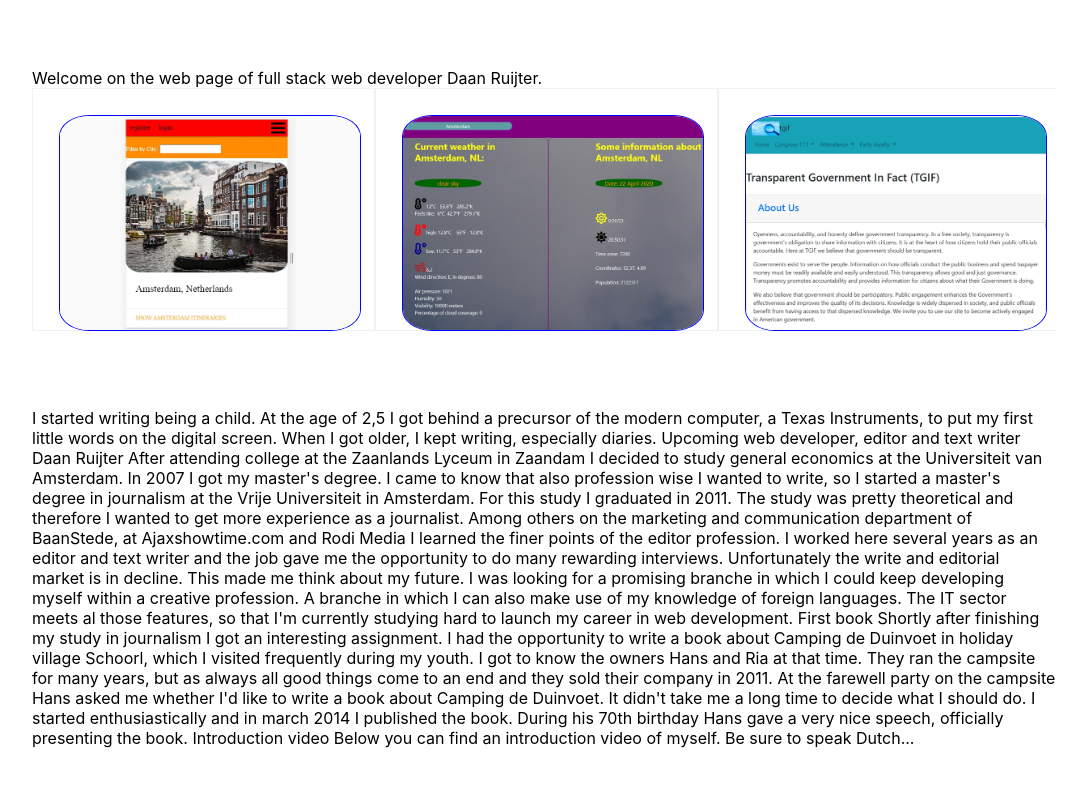
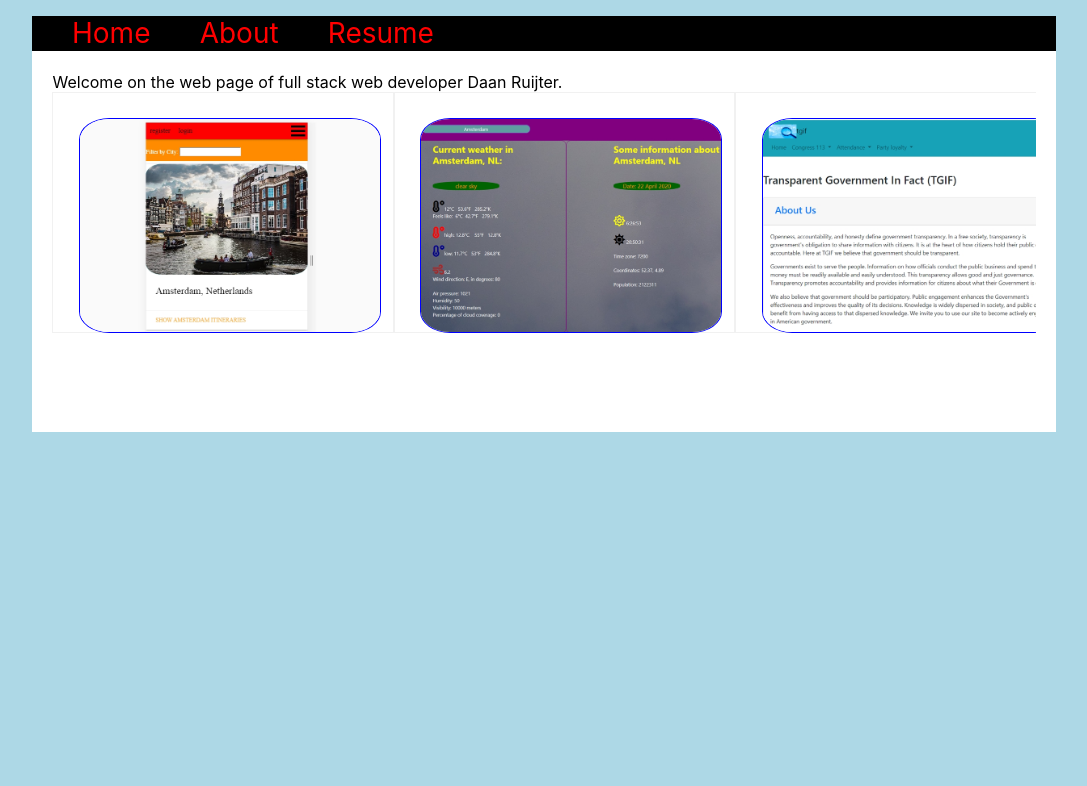
Before and after one commit to Daanruijter/portfoliowebsite, a React app in the folder client/: page / in a window 1280 px wide. Shown: the whole page, without its empty margins (96-1183 px from the left). Built offline with nearby package versions, Linux system fonts and the light colour scheme.

Commit message:
navbar created

```diff
--- /dev/null
+++ b/client/src/CSS/About.css
@@ -0,0 +1,3 @@
+.about-wrapper {
+    padding-top: 5%;
+}
--- a/client/src/CSS/App.css
+++ b/client/src/CSS/App.css
@@ -1,6 +1,6 @@
 body {
   height: 100vh;
-
+  background-color: lightblue;
 }
 
 .App {
@@ -12,8 +12,12 @@ body {
 }
 
 nav {
+  grid-column-start: 2;
+  grid-column-end: 3;
+
   grid-row-start: 1;
   grid-row-end: 2;
+
 }
 
 .main {
@@ -25,4 +29,5 @@ nav {
   width: 100%;
 
 
+
 }
--- a/client/src/CSS/Home.css
+++ b/client/src/CSS/Home.css
@@ -1,5 +1,6 @@
 .home-wrapper {
     background-color: white;
+    padding: 2%;
 
 
 
--- a/client/src/CSS/ITProjects.css
+++ b/client/src/CSS/ITProjects.css
@@ -67,6 +67,7 @@
     text-align: left;
 }
 
+
 .tech-used {
     font-weight: bold;
 }
--- /dev/null
+++ b/client/src/CSS/Navbar.css
@@ -0,0 +1,22 @@
+.navbar li {
+    list-style-type: none;
+    padding-right: 5%;
+    height: 100px;
+}
+
+.navbar ul {
+    display: flex;
+    justify-content: flex-start;
+
+    background-color: black;
+
+    color: white;
+
+}
+
+.navbar a {
+    font-size: 175%;
+    color: red;
+
+    text-decoration: none;
+}
--- /dev/null
+++ b/client/src/Components/About.css
@@ -0,0 +1,3 @@
+/* .about-wrapper {
+    padding-top: 5%;
+} */
--- /dev/null
+++ b/client/src/Components/About.js
@@ -0,0 +1,49 @@
+import React, { Component } from "react";
+import "../CSS/About.css";
+
+export default class About extends Component {
+  render() {
+    return (
+      <div>
+        <main className="main">
+          <div className="about-wrapper">
+            I started writing being a child. At the age of 2,5 I got behind a
+            precursor of the modern computer, a Texas Instruments, to put my
+            first little words on the digital screen. When I got older, I kept
+            writing, especially diaries. Upcoming web developer, editor and text
+            writer Daan Ruijter After attending college at the Zaanlands Lyceum
+            in Zaandam I decided to study general economics at the Universiteit
+            van Amsterdam. In 2007 I got my master's degree. I came to know that
+            also profession wise I wanted to write, so I started a master's
+            degree in journalism at the Vrije Universiteit in Amsterdam. For
+            this study I graduated in 2011. The study was pretty theoretical and
+            therefore I wanted to get more experience as a journalist. Among
+            others on the marketing and communication department of BaanStede,
+            at Ajaxshowtime.com and Rodi Media I learned the finer points of the
+            editor profession. I worked here several years as an editor and text
+            writer and the job gave me the opportunity to do many rewarding
+            interviews. Unfortunately the write and editorial market is in
+            decline. This made me think about my future. I was looking for a
+            promising branche in which I could keep developing myself within a
+            creative profession. A branche in which I can also make use of my
+            knowledge of foreign languages. The IT sector meets al those
+            features, so that I'm currently studying hard to launch my career in
+            web development. First book Shortly after finishing my study in
+            journalism I got an interesting assignment. I had the opportunity to
+            write a book about Camping de Duinvoet in holiday village Schoorl,
+            which I visited frequently during my youth. I got to know the owners
+            Hans and Ria at that time. They ran the campsite for many years, but
+            as always all good things come to an end and they sold their company
+            in 2011. At the farewell party on the campsite Hans asked me whether
+            I'd like to write a book about Camping de Duinvoet. It didn't take
+            me a long time to decide what I should do. I started
+            enthusiastically and in march 2014 I published the book. During his
+            70th birthday Hans gave a very nice speech, officially presenting
+            the book. Introduction video Below you can find an introduction
+            video of myself. Be sure to speak Dutch...
+          </div>
+        </main>
+      </div>
+    );
+  }
+}
--- a/client/src/Components/App.js
+++ b/client/src/Components/App.js
@@ -1,16 +1,31 @@
 import React from "react";
 import { BrowserRouter, Route, Switch } from "react-router-dom";
+import "../CSS/App.css";
 import Home from "./Home";
-import "../CSS/App.css";
+import Navbar from "./Navbar";
+import About from "./About";
+import Resume from "./Resume";
 
 function App() {
   return (
     <div className="App">
-      <nav className="navbar"></nav>
+      <nav>
+        <Navbar />
+      </nav>
       <main className="main">
         <BrowserRouter>
           <Switch>
             <Route exact path="/" render={(props) => <Home {...props} />} />
+            <Route
+              exact
+              path="/about"
+              render={(props) => <About {...props} />}
+            />
+            <Route
+              exact
+              path="/resume"
+              render={(props) => <Resume {...props} />}
+            />
           </Switch>
         </BrowserRouter>
       </main>
--- a/client/src/Components/Home.js
+++ b/client/src/Components/Home.js
@@ -7,38 +7,7 @@ export default class Home extends Component {
     return (
       <div className="home-wrapper">
         Welcome on the web page of full stack web developer Daan Ruijter.
-        <ITProjects />I started writing being a child. At the age of 2,5 I got
-        behind a precursor of the modern computer, a Texas Instruments, to put
-        my first little words on the digital screen. When I got older, I kept
-        writing, especially diaries. Upcoming web developer, editor and text
-        writer Daan Ruijter After attending college at the Zaanlands Lyceum in
-        Zaandam I decided to study general economics at the Universiteit van
-        Amsterdam. In 2007 I got my master's degree. I came to know that also
-        profession wise I wanted to write, so I started a master's degree in
-        journalism at the Vrije Universiteit in Amsterdam. For this study I
-        graduated in 2011. The study was pretty theoretical and therefore I
-        wanted to get more experience as a journalist. Among others on the
-        marketing and communication department of BaanStede, at Ajaxshowtime.com
-        and Rodi Media I learned the finer points of the editor profession. I
-        worked here several years as an editor and text writer and the job gave
-        me the opportunity to do many rewarding interviews. Unfortunately the
-        write and editorial market is in decline. This made me think about my
-        future. I was looking for a promising branche in which I could keep
-        developing myself within a creative profession. A branche in which I can
-        also make use of my knowledge of foreign languages. The IT sector meets
-        al those features, so that I'm currently studying hard to launch my
-        career in web development. First book Shortly after finishing my study
-        in journalism I got an interesting assignment. I had the opportunity to
-        write a book about Camping de Duinvoet in holiday village Schoorl, which
-        I visited frequently during my youth. I got to know the owners Hans and
-        Ria at that time. They ran the campsite for many years, but as always
-        all good things come to an end and they sold their company in 2011. At
-        the farewell party on the campsite Hans asked me whether I'd like to
-        write a book about Camping de Duinvoet. It didn't take me a long time to
-        decide what I should do. I started enthusiastically and in march 2014 I
-        published the book. During his 70th birthday Hans gave a very nice
-        speech, officially presenting the book. Introduction video Below you can
-        find an introduction video of myself. Be sure to speak Dutch...
+        <ITProjects />
       </div>
     );
   }
--- a/client/src/Components/ITProjects.js
+++ b/client/src/Components/ITProjects.js
@@ -14,35 +14,41 @@ export default class ITProjects extends Component {
         id: "mytineraries",
         image: mytinerery,
         description: "Travel application that shows favourite touristy cities.",
-        tech: "Node, Express, MongoDB, React,js, Redux, CSS, Materialize",
+        tech:
+          "Node, Express, MongoDB, Redux, React,js, Redux, CSS, Materialize, HTML",
       },
       {
         url: "https://daanruijter.github.io/WeatherApp",
         id: "weatherapp",
         image: weatherapp,
-        description: "",
-        tech: "",
+        description:
+          "Weather app that displays the current weather for a particular city. Users can select different weather data to generate forecast charts",
+        tech: "Vue.js, Chart.js, CSS, HTML",
+      },
+      {
+        url: "https://daanruijter.github.io/tgifVUEtodeploy/index.html",
+        image: tgif,
+        id: "tgif",
+        description:
+          "TGIF: Transparent Government In Fact app that dynamically shows API data of the US Congress and Senate. After making the app in Vanilla JavaScript I repeated it with Vue.js.",
+        tech: "Vue.js, JavaScript, CSS, Bootstrap",
+      },
+
+      {
+        url: "https://daanruijter.github.io/soccerproject",
+        image: nysl,
+        id: "nysl",
+        description:
+          "Youth soccer information website with HTML and CSS, using FlexBox and Grid to position elements. Also applied CSS media queries for responsiveness.",
+        tech: "CSS, HTML",
       },
       {
         url: "https://daanruijter.github.io/BookstoreTechnicalChallenge",
         id: "bookstore",
-        image: tgif,
-        description: "",
-        tech: "",
-      },
-      {
-        url: "https://daanruijter.github.io/tgifVUEtodeploy/index.html",
-        image: nysl,
-        id: "tgif",
-        description: "",
-        tech: "",
-      },
-      {
-        url: "https://daanruijter.github.io/soccerproject",
         image: bookstore,
-        id: "nysl",
-        description: "",
-        tech: "",
+        description:
+          "Used an API to dynamically display an array of books with additional information and an image gallery using Vue.js.",
+        tech: "Vue.js, FancyBox, CSS, HTML",
       },
     ],
   };
@@ -57,11 +63,14 @@ export default class ITProjects extends Component {
               <img src={project.image} />
             </a>
           </div>
-          <div className="flip-box-back">
-            {project.description}
-            <p className="tech-used">Tech used:</p>
-            {project.tech}
-          </div>
+          <a href={project.url}>
+            <div className="flip-box-back">
+              {" "}
+              {project.description}
+              <p className="tech-used">Tech used:</p>
+              {project.tech}
+            </div>
+          </a>
         </div>
       </div>
     ));
--- /dev/null
+++ b/client/src/Components/Navbar.js
@@ -0,0 +1,25 @@
+import React, { Component } from "react";
+import "../CSS/Navbar.css";
+
+export default class Navbar extends Component {
+  render() {
+    return (
+      <div className="navbar">
+        <ul>
+          <li>
+            <a href="/">Home</a>
+          </li>
+          <li>
+            <a href="/about">About</a>
+          </li>
+          <li>
+            <a href="resume">Resume</a>
+          </li>
+          {/* <li>
+            <a href="about.asp">Blog</a>
+          </li> */}
+        </ul>
+      </div>
+    );
+  }
+}
--- /dev/null
+++ b/client/src/Components/Resume.js
@@ -0,0 +1,7 @@
+import React, { Component } from "react";
+
+export default class Resume extends Component {
+  render() {
+    return <div></div>;
+  }
+}
```
